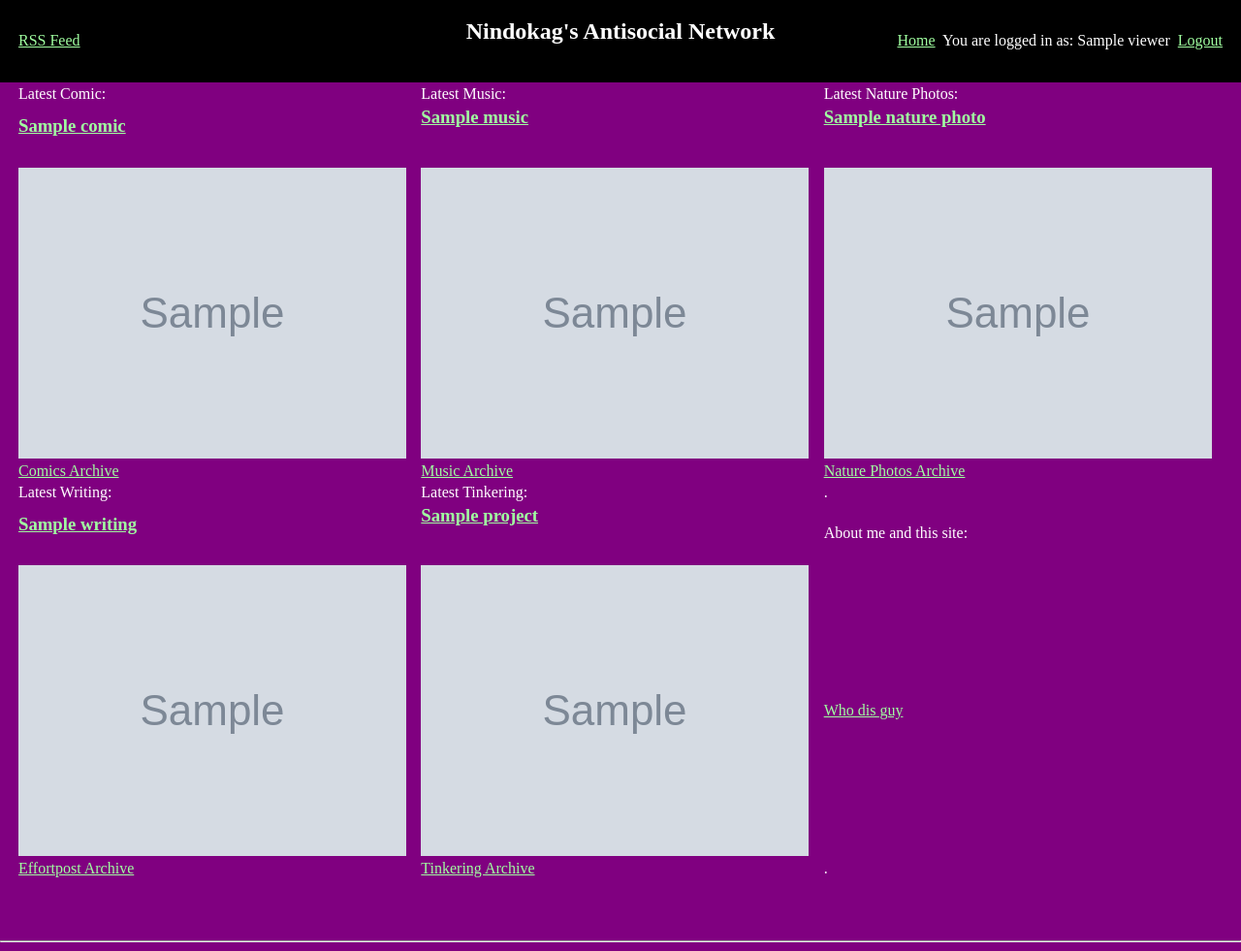
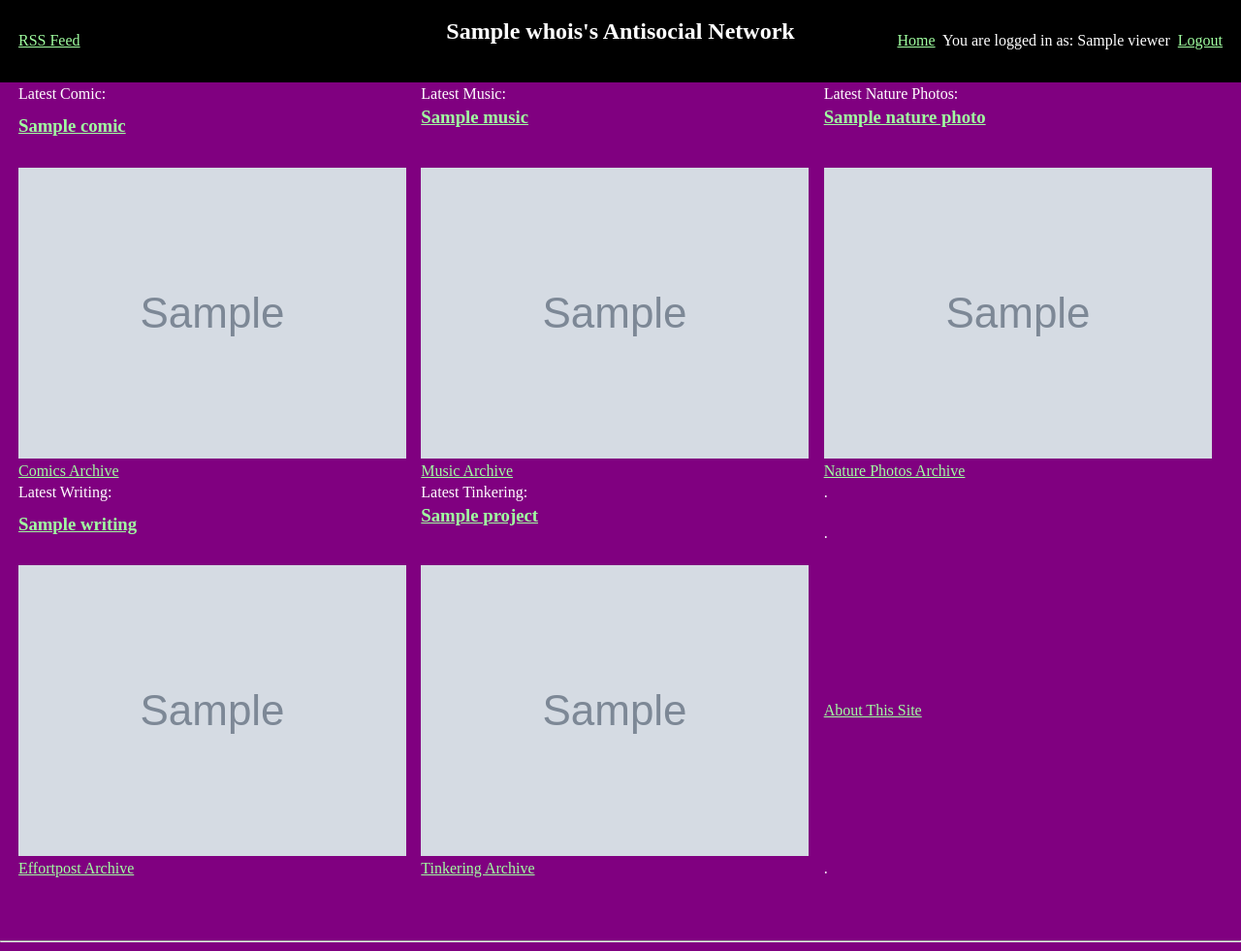
Before and after one commit to jonoxia/antisocial-network, a Django app: template common/templates/common/frontpage.html in a window 1280 px wide. Shown: the top 981 px of the page at 97% size. Run offline with Django 3.2, Linux system fonts and the light colour scheme; the template is opened without the code that fills it: most values are stand-ins (such as "Sample title", 1, 10 or a date in 2020); grey boxes marked "Sample" are stand-in pictures; some libraries are stand-ins or nearby versions.

Commit message:
Made it configurable who the frontpage belongs to

```diff
--- a/antisocial/settings.py
+++ b/antisocial/settings.py
@@ -139,3 +139,4 @@ EMAIL_HOST_PASSWORD = os.environ.get('MAILGUN_SMTP_PASSWORD')
 
 
 URLBASE = os.environ.get('SITE_BASE_URL')
+WHO_IS_FRONTPAGE = os.environ.get('WHO_IS_FRONTPAGE')
--- a/common/templates/common/frontpage.html
+++ b/common/templates/common/frontpage.html
@@ -1,7 +1,7 @@
 {% extends "common/nosidebar.html" %}
 
 {% block header %}
-  <h2>Nindokag's Antisocial Network</h2>
+  <h2>{{ whois }}'s Antisocial Network</h2>
 {% endblock %}
 
 {% block content %}
@@ -66,7 +66,7 @@
       <a href="{{ projects.link }}"><h3>{{ projects.title }}</h3></a><br>
     </td>
     <td>
-      About me and this site:
+      .
     </td>
   </tr>
 
@@ -81,7 +81,7 @@
       <a href="{{ projects.link }}"><img src="{{ projects.img }}"></a><br>
     </td>
     <td>
-      <a href="/j">Who dis guy</a>
+      <a href="/{{ whois }}">About This Site</a>
     </td>
   </tr>
 
```
Also changed, not shown: common/views.py (+6 -4 lines).
